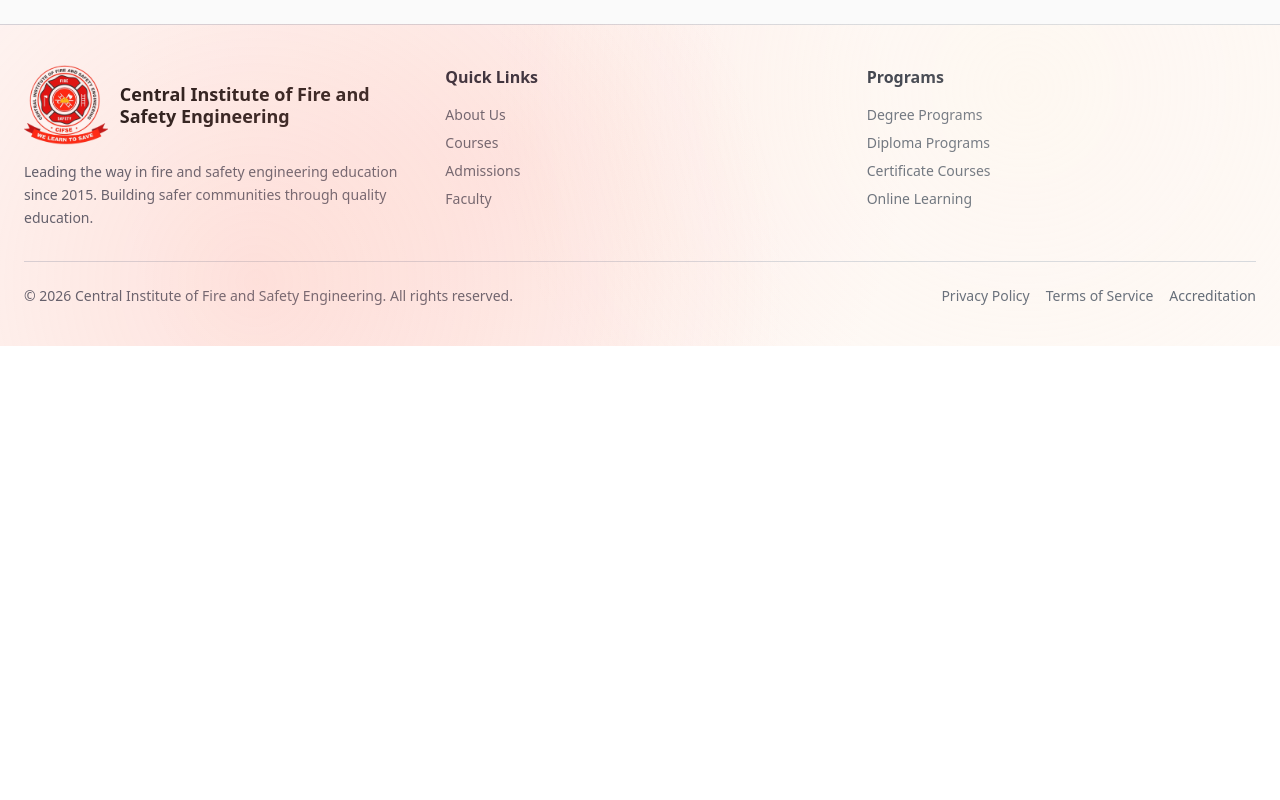
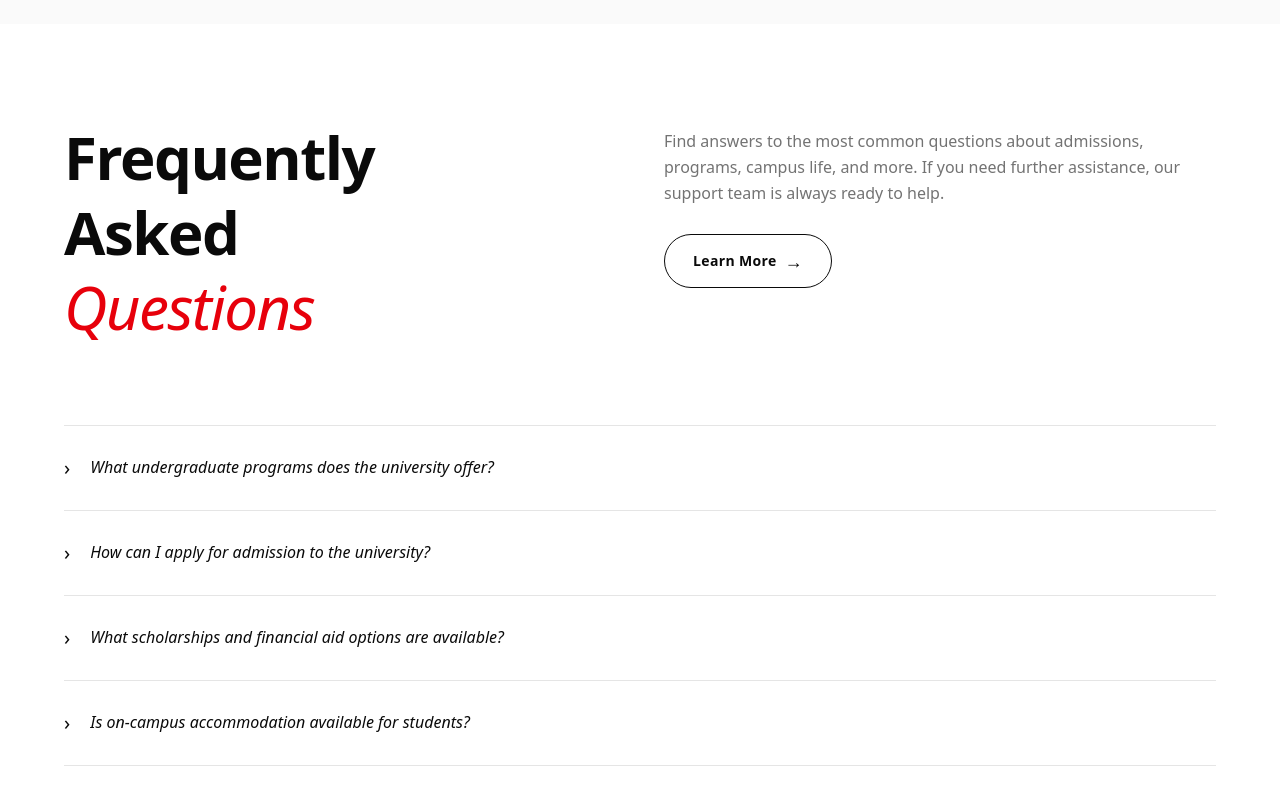
Before and after one commit to Peace-exe/cifse-next, a Next.js app: page / in a window 1280 px wide. Shown: the part 5140-5940 px from the top of the page. Before the commit the page ends 5486 px from the top, so only its background shows below. Built offline with nearby package versions, Linux system fonts and the light colour scheme.

Commit message:
FAQ section

```diff
--- a/app/page.tsx
+++ b/app/page.tsx
@@ -6,6 +6,7 @@ import WhyChooseUs from "@/components/WhyChooseUs";
 import Contact from "@/components/Contact";
 import Footer from "@/components/Footer";
 import ApplyNow from "@/components/ApplyNow";
+import FAQSection from "@/components/FAQ";
 
 export default function Home() {
   return (
@@ -18,6 +19,7 @@ export default function Home() {
         <WhyChooseUs />
         <ApplyNow />
         <Contact />
+        <FAQSection/>
       </div>
       <Footer />
     </div>
--- /dev/null
+++ b/components/FAQ.tsx
@@ -0,0 +1,102 @@
+"use client";
+
+import { useState } from "react";
+
+const faqs = [
+  {
+    question: "What undergraduate programs does the university offer?",
+    answer:
+      "The university offers a wide range of undergraduate programs across faculties including Engineering, Law, Management, Sciences, Humanities, and Education. Each program is designed to meet industry standards and is approved by relevant statutory bodies.",
+  },
+  {
+    question: "How can I apply for admission to the university?",
+    answer:
+      "Admissions are processed through the official university portal. Candidates must register, fill out the application form, upload required documents, and pay the application fee. Shortlisted candidates are notified via email.",
+  },
+  {
+    question: "What scholarships and financial aid options are available?",
+    answer:
+      "The university offers merit-based scholarships, need-based financial assistance, and government-sponsored schemes. Students may also apply for external fellowships. Details are available on the Scholarships & Financial Aid page.",
+  },
+  {
+    question: "Is on-campus accommodation available for students?",
+    answer:
+      "Yes, the university provides hostel facilities for both male and female students on campus. Allocation is subject to availability and is prioritized for outstation students. Applications for accommodation open alongside the admission process.",
+  },
+];
+
+export default function FAQSection() {
+  const [openIndex, setOpenIndex] = useState<number | null>(null);
+
+  const toggle = (i: number) => setOpenIndex(openIndex === i ? null : i);
+
+  return (
+    <section className="bg-background text-foreground py-24 px-6">
+      <div className="max-w-6xl mx-auto">
+
+        {/* Top row */}
+        <div className="grid grid-cols-1 md:grid-cols-2 gap-12 mb-20 items-start">
+          {/* Heading */}
+          <h2 className="text-3xl md:text-6xl font-bold leading-tight tracking-tight">
+            Frequently
+            <br />
+            Asked
+            <br />
+            <span className="italic font-medium text-red-600">Questions</span>
+          </h2>
+
+          {/* Right side */}
+          <div className="flex flex-col gap-7 pt-2">
+            <p className="text-muted-foreground text-base leading-relaxed">
+              Find answers to the most common questions about admissions,
+              programs, campus life, and more. If you need further assistance,
+              our support team is always ready to help.
+            </p>
+            <div>
+              <a
+                href="#contact"
+                className="inline-flex items-center gap-2 border border-foreground rounded-full px-7 py-3 text-sm font-semibold tracking-wide transition-colors hover:bg-red-600 hover:border-0 hover:text-background"
+              >
+                Learn More <span className="text-lg">→</span>
+              </a>
+            </div>
+          </div>
+        </div>
+
+        {/* FAQ list */}
+        <div className="flex flex-col">
+          {faqs.map((faq, i) => (
+            <div
+              key={i}
+              className="border-t border-border py-7 cursor-pointer"
+              onClick={() => toggle(i)}
+            >
+              <div className="flex items-start gap-5">
+                <span
+                  className="text-xl shrink-0 transition-transform duration-300 inline-block"
+                  style={{
+                    transform: openIndex === i ? "rotate(90deg)" : "rotate(0deg)",
+                  }}
+                >
+                  ›
+                </span>
+                <div className="flex-1">
+                  <p className="text-base italic leading-relaxed">
+                    {faq.question}
+                  </p>
+                  {openIndex === i && (
+                    <p className="text-muted-foreground text-sm leading-loose mt-4">
+                      {faq.answer}
+                    </p>
+                  )}
+                </div>
+              </div>
+            </div>
+          ))}
+          <div className="border-t border-border" />
+        </div>
+
+      </div>
+    </section>
+  );
+}
```
